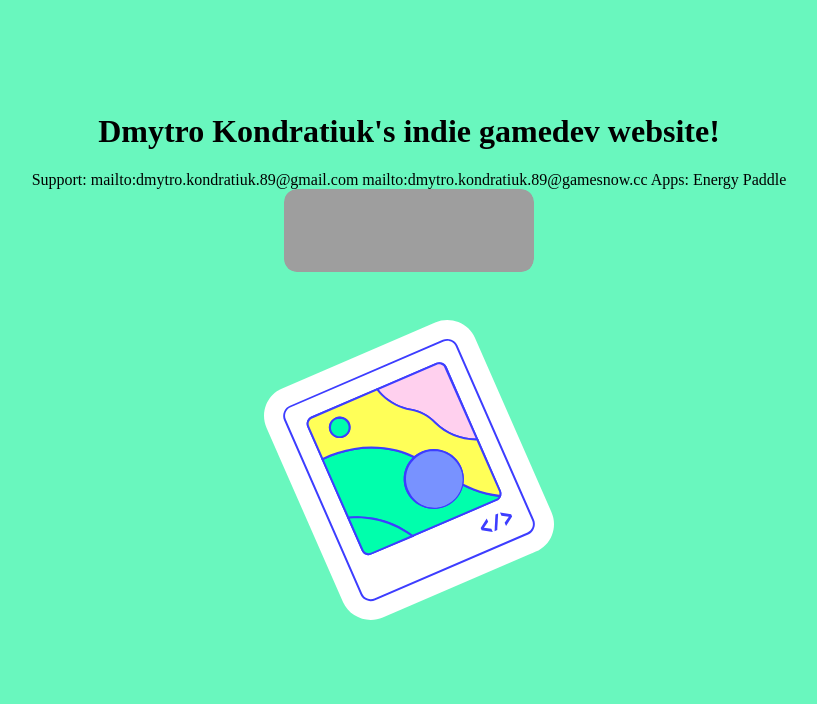
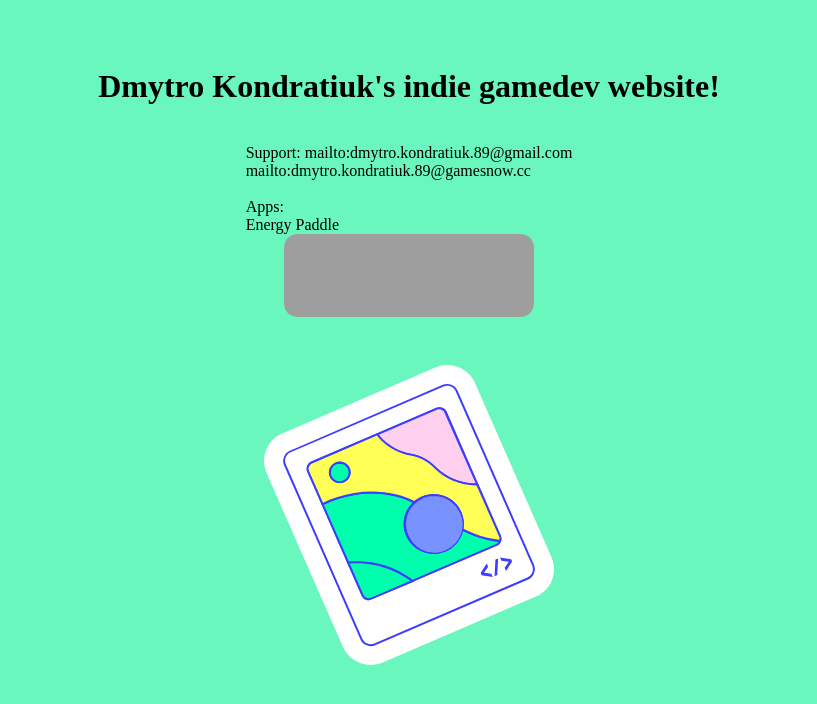
Before and after one commit to dmk89/dmk89.github.io, a plain HTML site: page index.html in a window 1280 px wide. Shown: the whole page, without its empty margins (231-1048 px from the left). Drawn offline with Linux system fonts and the light colour scheme; grey boxes are pictures that could not be loaded; a web font is replaced by a local one.

Commit message:
Update index.html

```diff
--- a/index.html
+++ b/index.html
@@ -56,12 +56,13 @@
     <div class="wrapper">
       <div class="content" role="main">
         <!-- This is the start of content for our page -->
-        <h1 class="h8">Dmytro Kondratiuk's indie gamedev website!</h1>
-        Support: mailto:dmytro.kondratiuk.89@gmail.com
-        mailto:dmytro.kondratiuk.89@gamesnow.cc
+        <h1 class="h8">Dmytro Kondratiuk's indie gamedev website!</h1> <br>
+        Support: mailto:dmytro.kondratiuk.89@gmail.com <br>
+        mailto:dmytro.kondratiuk.89@gamesnow.cc <br>
+        <br>
 
-        Apps:
-        Energy Paddle
+        Apps:<br>
+        Energy Paddle <br>
         <a href="https://apps.apple.com/us/app/energy-paddle-mind-controlled/id6446401272?itsct=apps_box_badge&amp;itscg=30200" style="display: inline-block; overflow: hidden; border-radius: 13px; width: 250px; height: 83px;"><img src="https://tools.applemediaservices.com/api/badges/download-on-the-app-store/black/en-us?size=250x83&amp;releaseDate=1681171200" alt="Download on the App Store" style="border-radius: 13px; width: 250px; height: 83px;"></a>
 
         <img
```
